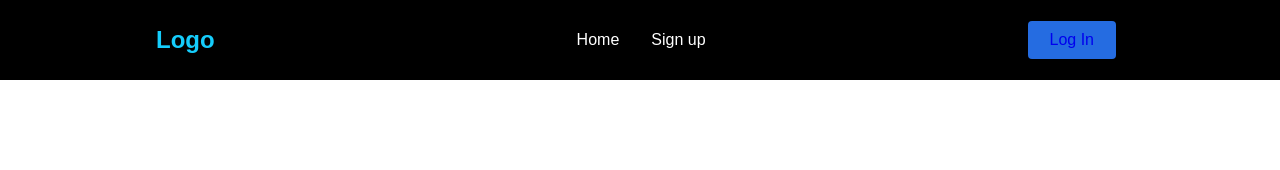
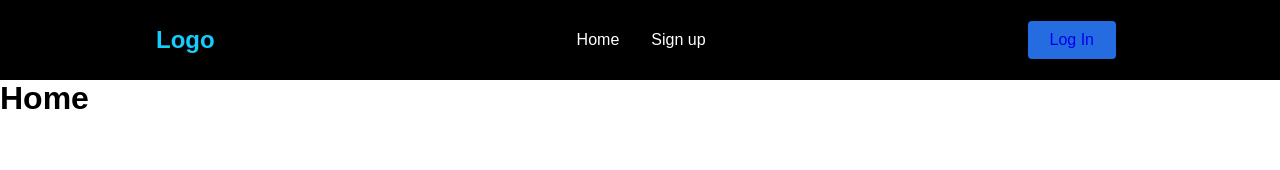
Before and after one commit to arogyadhakal/Catch22, a React (Create React App) app in the folder my-app/: page / in a window 1280 px wide. Shown: the top 170 px of the page. Built offline with nearby package versions, Linux system fonts and the light colour scheme.

Commit message:
added element

```diff
--- a/my-app/src/App.js
+++ b/my-app/src/App.js
@@ -9,7 +9,7 @@ function App() {
     <Router>
       <Navbar />
       <Routes>
-        <Route path="/" exact component={Home} />
+        <Route path="/" element={<Home/>} />
       </Routes>
     </Router>
   );
```
